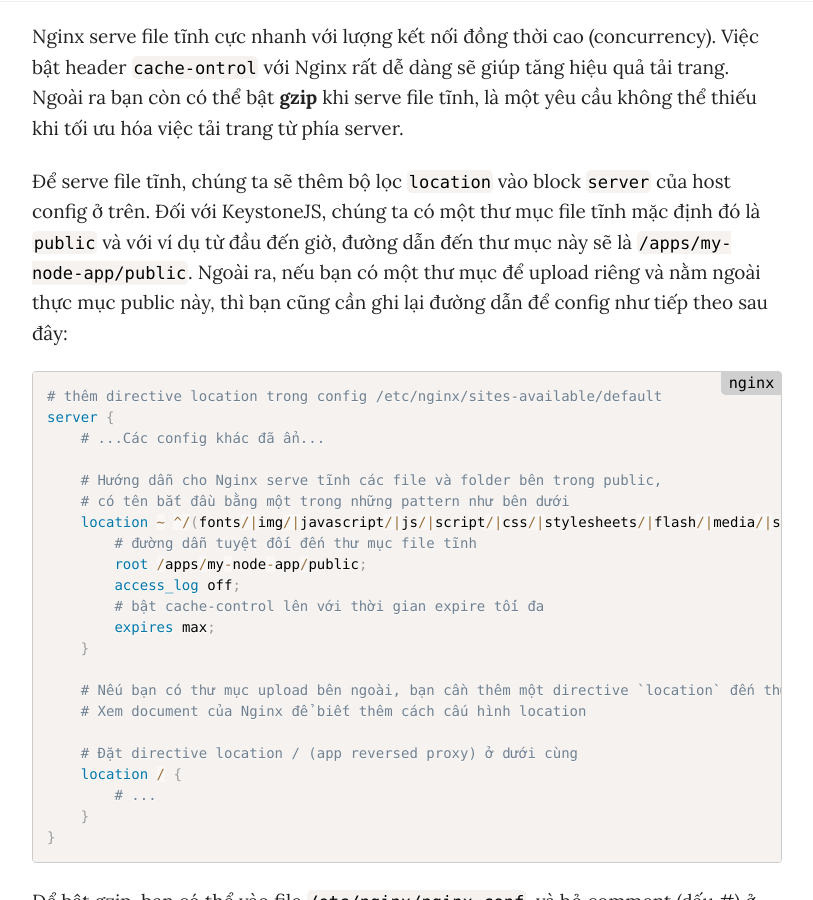
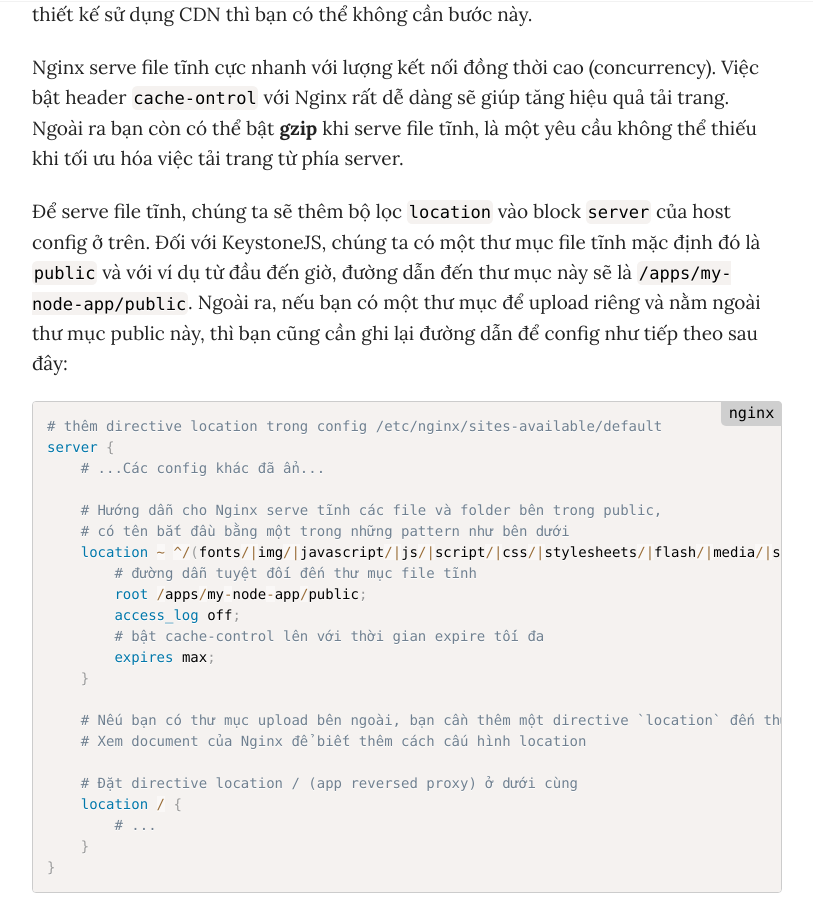
Before and after one commit to trongthanh/int3ractive.com, a Jekyll site: the page built from _posts/2018/2017-09-27-huong-dan-cai-dat-nodejs-app-len-vps-phan-2.md, in a window 1280 px wide and 900 px high, scrolled down 5226 px. Shown: the whole window, without its empty margins (233-1046 px from the left). Built offline with Jekyll 4.4.1, drawn with Linux system fonts in a browser that asks for light colours; nearby versions of some CDN libraries; comment, search, counter and statistics services are not loaded; some of the changed text lies outside the part shown.

Commit message:
Fix typo

````diff
--- a/_posts/2018/2017-09-27-huong-dan-cai-dat-nodejs-app-len-vps-phan-2.md
+++ b/_posts/2018/2017-09-27-huong-dan-cai-dat-nodejs-app-len-vps-phan-2.md
@@ -167,7 +167,7 @@
 
 Nginx serve file tĩnh cực nhanh với lượng kết nối đồng thời cao (concurrency). Việc bật header `cache-ontrol` với Nginx rất dễ dàng sẽ giúp tăng hiệu quả tải trang. Ngoài ra bạn còn có thể bật **gzip** khi serve file tĩnh, là một yêu cầu không thể thiếu khi tối ưu hóa việc tải trang từ phía server.
 
-Để serve file tĩnh, chúng ta sẽ thêm bộ lọc `location` vào block `server` của host config ở trên. Đối với KeystoneJS, chúng ta có một thư mục file tĩnh mặc định đó là `public` và với ví dụ từ đầu đến giờ, đường dẫn đến thư mục này sẽ là `/apps/my-node-app/public`. Ngoài ra, nếu bạn có một thư mục để upload riêng và nằm ngoài thực mục public này, thì bạn cũng cần ghi lại đường dẫn để config như tiếp theo sau đây:
+Để serve file tĩnh, chúng ta sẽ thêm bộ lọc `location` vào block `server` của host config ở trên. Đối với KeystoneJS, chúng ta có một thư mục file tĩnh mặc định đó là `public` và với ví dụ từ đầu đến giờ, đường dẫn đến thư mục này sẽ là `/apps/my-node-app/public`. Ngoài ra, nếu bạn có một thư mục để upload riêng và nằm ngoài thư mục public này, thì bạn cũng cần ghi lại đường dẫn để config như tiếp theo sau đây:
 
 ```nginx
 # thêm directive location trong config /etc/nginx/sites-available/default
````
Also changed, not shown: other parts of _posts/2018/2017-09-27-huong-dan-cai-dat-nodejs-app-len-vps-phan-2.md (+2 -2 lines).
